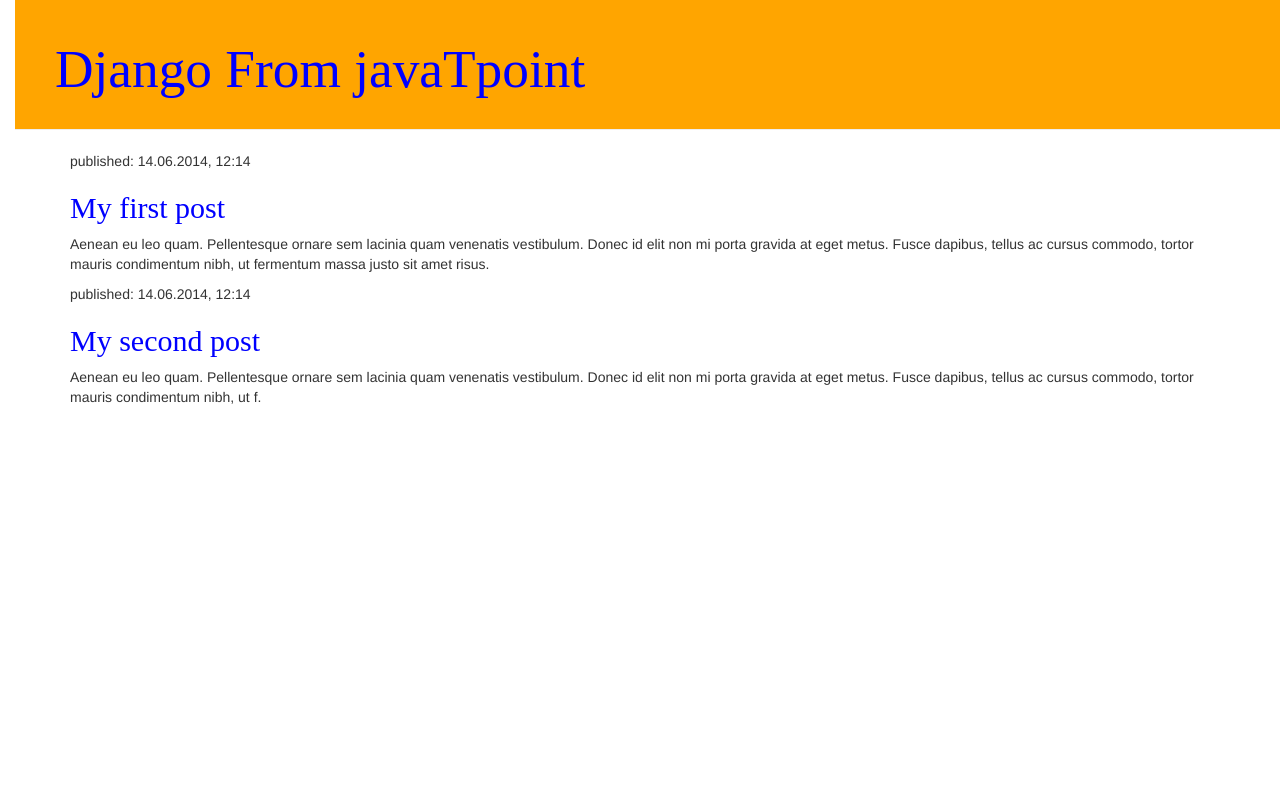
After one commit to devendrareddyM/webblog1, a Django app: template blog/templates/blog/base.html in a window 1280 px wide. The commit adds this page. Run offline with Django 3.2, Linux system fonts and the light colour scheme; the template is opened without the code that fills it, so the values that code supplies are empty; some libraries are stand-ins or nearby versions.

Commit message:
css done

```diff
--- /dev/null
+++ b/blog/static/css/blog.css
@@ -0,0 +1,53 @@
+h1 a, h2 a {
+    color: blue;
+    font-family: 'regular';
+}
+body {
+    padding-left: 15px;
+}
+.page-header {
+    background-color: orange;
+    margin-top: 0;
+    padding: 20px 20px 20px 40px;
+}
+
+.page-header h1, .page-header h1 a, .page-header h1 a:visited, .page-header h1 a:active {
+    color: blue;
+    font-size: 40pt;
+    text-decoration: none;
+}
+
+.content {
+    margin-left: 40px;
+}
+
+h1, h2, h3, h4 {
+    font-family: 'Lobster', cursive;
+}
+
+.date {
+    color: red;
+}
+
+.save {
+    float: right;
+}
+
+.post-form textarea, .post-form input {
+    width: 100%;
+}
+
+.top-menu, .top-menu:hover, .top-menu:visited {
+    color: #ffffff;
+    float: right;
+    font-size: 26pt;
+    margin-right: 20px;
+}
+
+.post {
+    margin-bottom: 100px;
+}
+
+.post h2 a, .post h2 a:visited {
+    color: blue;
+}
--- /dev/null
+++ b/blog/templates/blog/base.html
@@ -0,0 +1,36 @@
+{% load static %}
+<html>
+    <head>
+        <title>Django Girls blog</title>
+        <link rel="stylesheet" href="//maxcdn.bootstrapcdn.com/bootstrap/3.2.0/css/bootstrap.min.css">
+        <link rel="stylesheet" href="//maxcdn.bootstrapcdn.com/bootstrap/3.2.0/css/bootstrap-theme.min.css">
+        <link href='//fonts.googleapis.com/css?family=Lobster&subset=latin,latin-ext' rel='stylesheet' type='text/css'>
+        <link rel="stylesheet" href="{% static 'css/blog.css' %}">
+    </head>
+    <body>
+        <div class="page-header">
+        <h1><a href="/">Django From javaTpoint</a></h1>
+    </div>
+    <div class="content container">
+        <div class="row">
+            <div class="col-md-8">
+            {% block content %}
+            {% endblock %}
+            </div>
+        </div>
+                <div>
+            <p>published: 14.06.2014, 12:14</p>
+            <h2><a href="">My first post</a></h2>
+            <p>Aenean eu leo quam. Pellentesque ornare sem lacinia quam venenatis vestibulum. Donec id elit non mi porta gravida at eget metus. Fusce dapibus, tellus ac cursus commodo, tortor mauris condimentum nibh, ut fermentum massa justo sit amet risus.</p>
+        </div>
+
+        <div>
+            <p>published: 14.06.2014, 12:14</p>
+            <h2><a href="">My second post</a></h2>
+            <p>Aenean eu leo quam. Pellentesque ornare sem lacinia quam venenatis vestibulum. Donec id elit non mi porta gravida at eget metus. Fusce dapibus, tellus ac cursus commodo, tortor mauris condimentum nibh, ut f.</p>
+        </div>
+        </div>
+
+    </div>
+    </body>
+</html>
--- a/blog/urls.py
+++ b/blog/urls.py
@@ -2,4 +2,5 @@
 from . import views
 urlpatterns = [
     path('', views.post_list, name='post_list'),
+    path('post/<int:pk>/',views.post_detail,name='post_detail'),
 ]
--- a/blog/views.py
+++ b/blog/views.py
@@ -1,9 +1,13 @@
 from django.shortcuts import render
 from django.utils import timezone
 from .models import Post
+from django.shortcuts import render, get_object_or_404
 
 # Create your views here.
 
 def post_list(request):
     posts = Post.objects.filter(published_date__lte=timezone.now()).order_by('published_date')
     return render(request, 'blog/post_list.html', {'posts': posts})
+def post_detail(request, pk):
+    posts = get_object_or_404(Post, pk=pk)
+    return render(request, 'blog/post_detail.html', {'posts': posts})
```
Also changed, not shown: blog/templates/blog/post_detail.html (added, +13 -0 lines), blog/templates/blog/post_list.html (+13 -29 lines).
